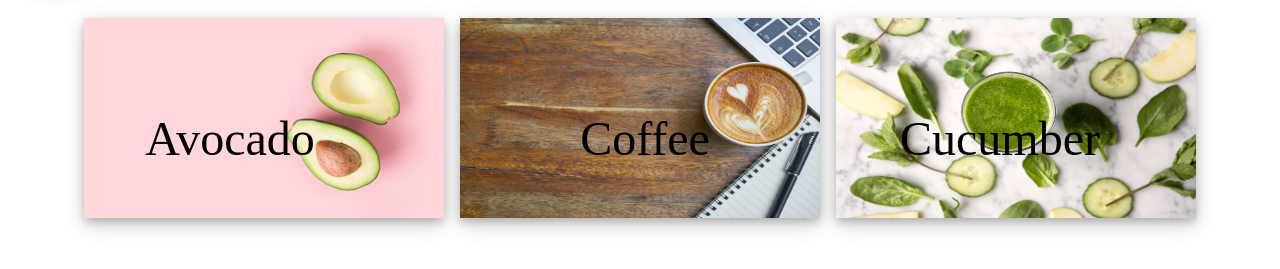
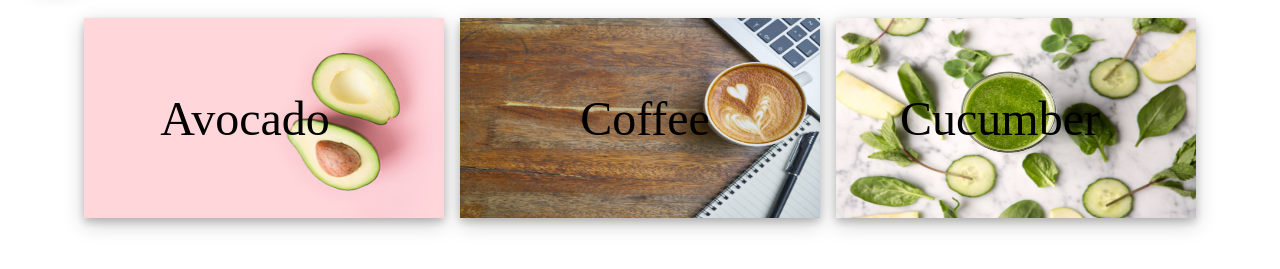
Before and after one commit to katrinapeterson/Final-Project, a plain HTML site: page malyunproject.html in a window 1280 px wide. Shown: the part 149-418 px from the top of the page. Drawn offline with Linux system fonts and the light colour scheme; a web font is replaced by a local one.

Commit message:
done! :) <3

```diff
--- a/malyunproject.html
+++ b/malyunproject.html
@@ -18,19 +18,19 @@
     <a href="index.html"><button class="btn"><img id="logo" src="LogoMakr_7Rou1K.png" height="100"></img><i class="fa fa-home fa-4x"></i></button></a>
      <center><a href="skincare.html"><button type="submit" style="border: 0; background: transparent">
       <img class="butt" src="pinkavo.jpg" width="360" height="200" alt="skincare" />
-      <DIV STYLE="position:absolute; top:260px; left:130px; width:200px; height:25px">
+      <DIV STYLE="position:absolute; top:240px; left:145px; width:200px; height:25px">
         <CENTER><FONT SIZE="+7">Avocado</FONT></CENTER>
       </DIV>
     </button></a>
     <a href="coffee.html"><button type="submit" style="border: 0; background: transparent">
       <img class="butt" src="coffee2.jpg" width="360" height="200" alt="music" />
-      <DIV STYLE="position:absolute; top:260px; left:545px; width:200px; height:25px">
+      <DIV STYLE="position:absolute; top:240px; left:545px; width:200px; height:25px">
         <CENTER><FONT SIZE="+7">Coffee</FONT></CENTER>
       </DIV>
     </button></a>
     <a href="facemask.html"><button type="submit" style="border: 0; background: transparent">
       <img class="butt" src="cucumber.jpg" width="360" height="200" alt="meditation" />
-      <DIV STYLE="position:absolute; top:260px; left:900px; width:200px; height:25px">
+      <DIV STYLE="position:absolute; top:240px; left:900px; width:200px; height:25px">
         <CENTER><FONT SIZE="+7">Cucumber</FONT></CENTER>
       </DIV>
     </button></a></center>
```
